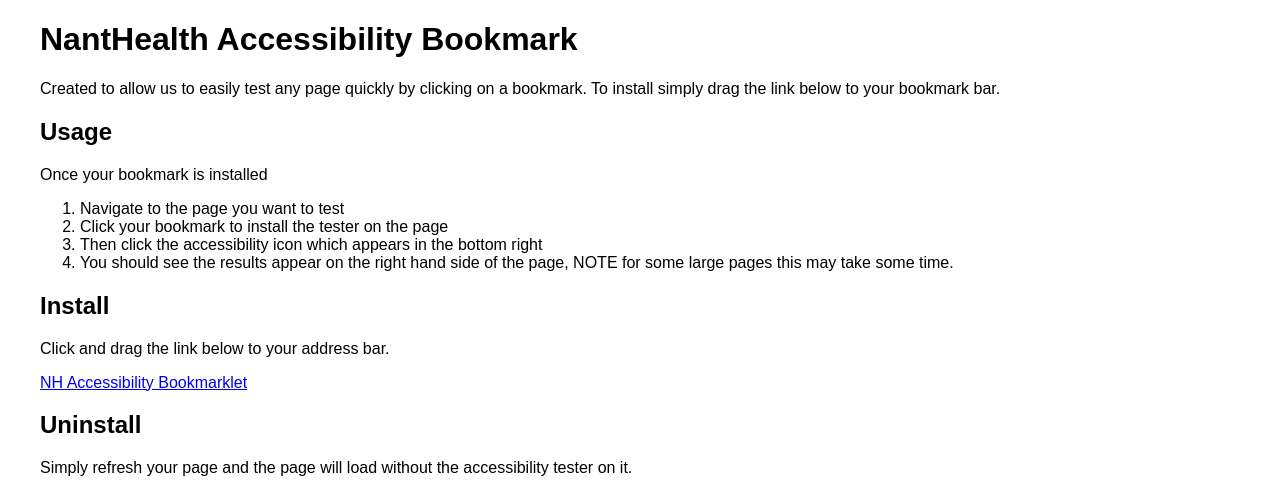
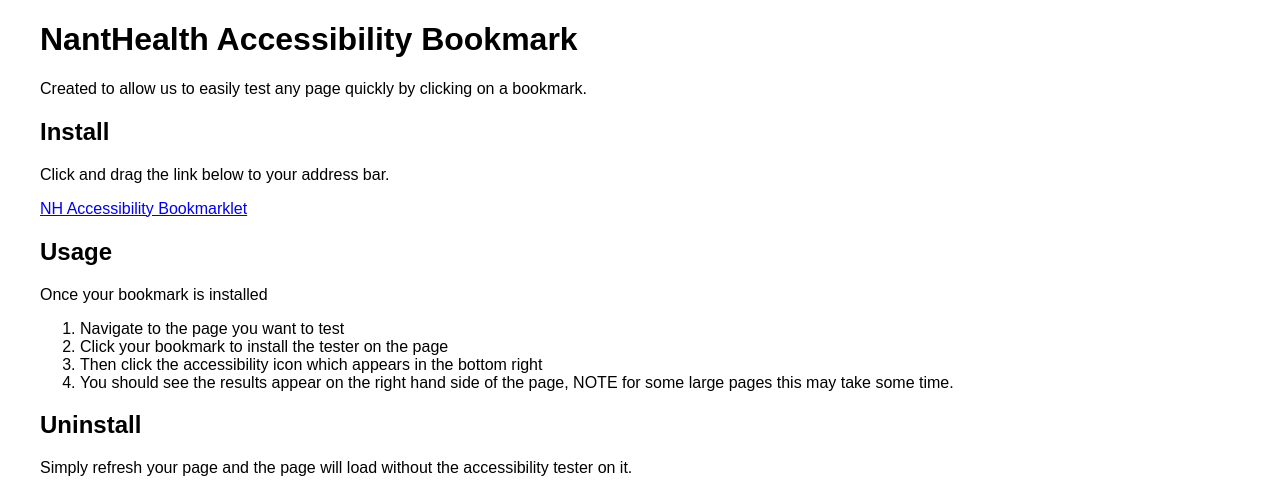
Before and after one commit to NantHealth/AccessibilityBookmark, a website built with webpack: page index.html in a window 1280 px wide. Shown: the top 494 px of the page. Built offline with nearby package versions, Linux system fonts and the light colour scheme.

Commit message:
Updating order of instructions

```diff
--- a/index.html
+++ b/index.html
@@ -21,8 +21,13 @@
 <body>
     <div class="center">
     <h1>NantHealth Accessibility Bookmark</h1>
-    <p>Created to allow us to easily test any page quickly by clicking on a bookmark. To install simply drag the link below to your bookmark bar.
+    <p>Created to allow us to easily test any page quickly by clicking on a bookmark.
     </p>
+            <h2>Install</h2>
+    <p>Click and drag the link below to your address bar.</p>
+    <p>
+    <a href="javascript:(function(){document.body.appendChild(document.createElement('script')).src='https://raw.githubusercontent.com/NantHealth/AccessibilityBookmark/master/dist/bundle.js';})();">NH Accessibility Bookmarklet</a>
+</p>
     <h2>Usage </h2>
     <p>Once your bookmark is installed</p>
     <ol>
@@ -31,11 +36,7 @@
             <li>Then click the accessibility icon which appears in the bottom right</li>
             <li>You should see the results appear on the right hand side of the page, NOTE for some large pages this may take some time.</li>
     </ol>
-    <h2>Install</h2>
-    <p>Click and drag the link below to your address bar.</p>
-    <p>
-    <a href="javascript:(function(){document.body.appendChild(document.createElement('script')).src='https://raw.githubusercontent.com/NantHealth/AccessibilityBookmark/master/dist/bundle.js';})();">NH Accessibility Bookmarklet</a>
-</p>
+
     <h2>Uninstall</h2>
     <p>Simply refresh your page and the page will load without the accessibility tester on it.</p>
 
```
